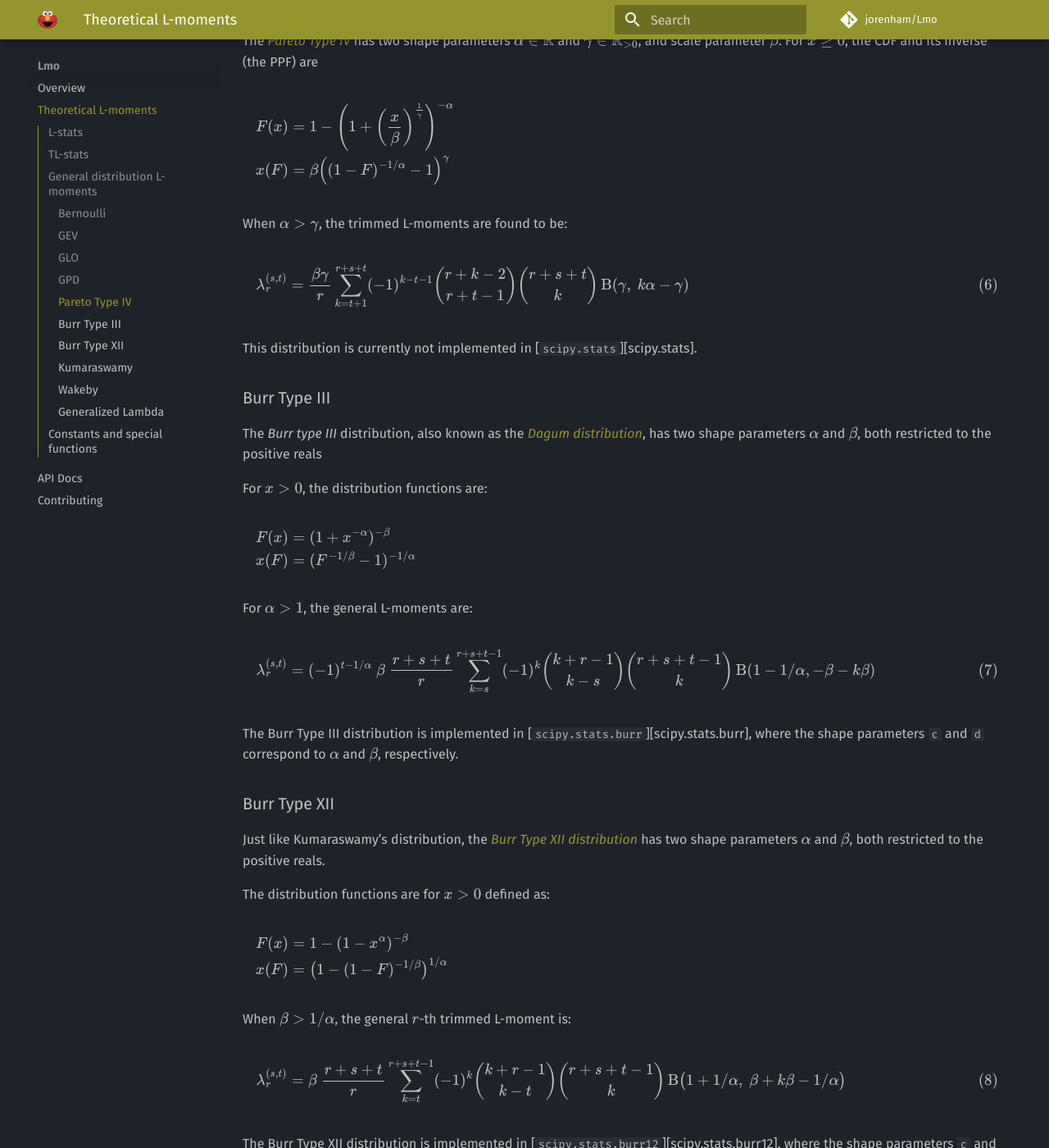
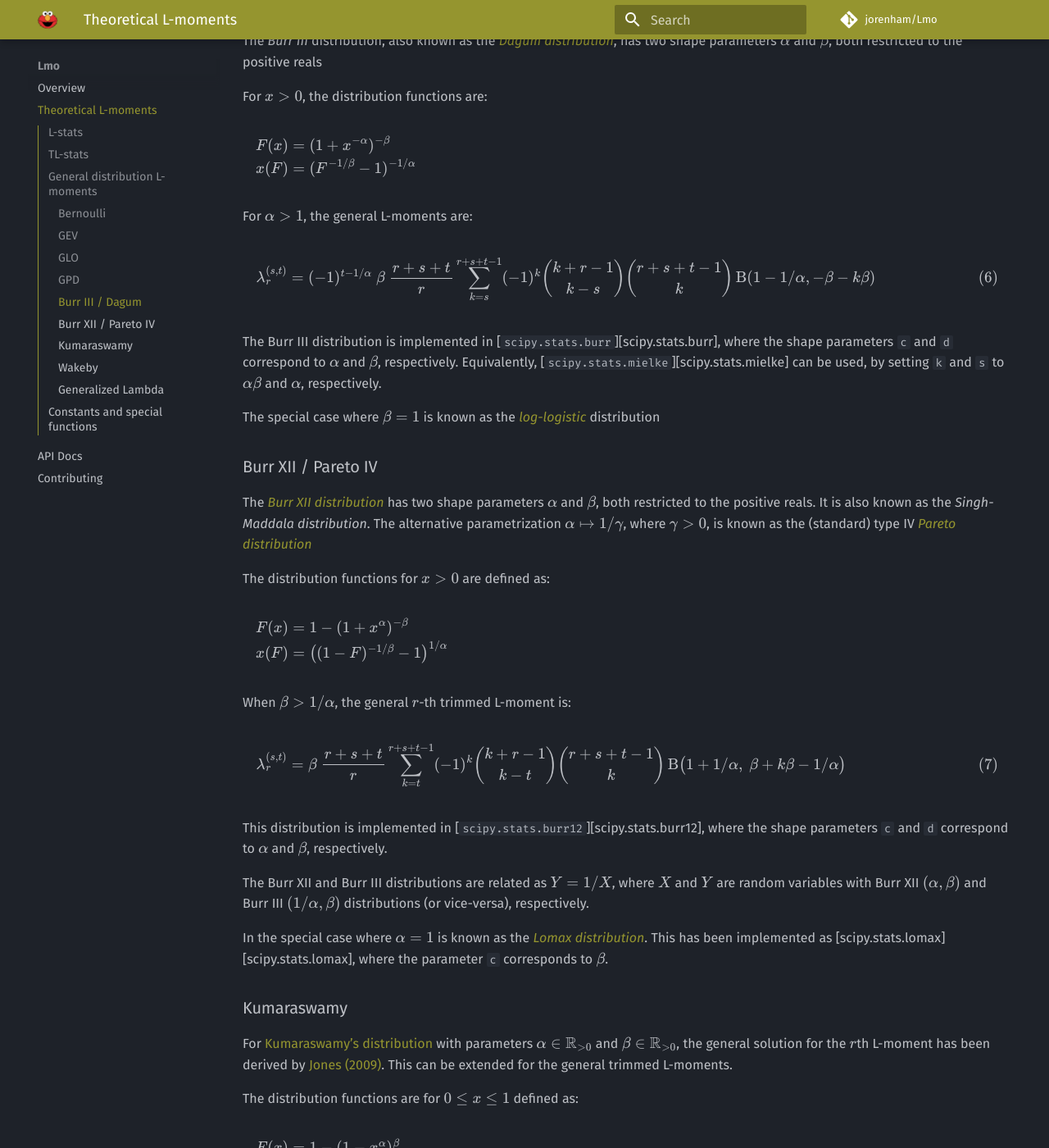
Before and after one commit to jorenham/Lmo, an MkDocs documentation site: the page built from docs/distributions.md, in a window 1280 px wide and 1400 px high, scrolled down 5663 px. Shown: the whole window at 82% size. Built offline with MkDocs 1.6.1 and Material for MkDocs 9.7.7, drawn with Linux system fonts in a browser that asks for light colours; comment, search, counter and statistics services are not loaded; some of the changed text lies outside the part shown.

Commit message:
Merged Pareto IV and Burr XII

```diff
--- a/docs/distributions.md
+++ b/docs/distributions.md
@@ -865,46 +865,9 @@
 \( q = (2 \alpha + 1) / (\alpha + 1) \) and \( \lambda = 1 / (2 - q) \) s.t.
 \( \alpha \neq -1 \) and \( q < 2 \).
 
-### Pareto Type IV
+### Burr III / Dagum
 
-The [*Pareto Type IV*](https://wikipedia.org/wiki/Pareto_distribution) has two
-shape parameters \( \alpha \in \mathbb{R} \) and
-\( \gamma \in \mathbb{R}_{>0} \), and scale parameter \( \beta \).
-For \( x \ge 0 \), the CDF and its inverse (the PPF) are
-
-\[
-\begin{align*}
-    F(x)
-        &= 1 - \left(
-            1 + \left(\frac x \beta\right)^{\frac 1 \gamma}
-        \right)^{-\alpha} \\
-    x(F)
-        &= \beta \left(
-            (1 - F)^{-1 / \alpha} - 1
-        \right)^\gamma
-\end{align*}
-\]
-
-When \( \alpha > \gamma \), the trimmed L-moments are found to be:
-
-\[
-    \begin{equation}
-        \tlmoment{s,t}{r}
-            = \frac{\beta \gamma}{r}
-            \sum_{k = t + 1}^{r + s + t}
-                (-1)^{k - t - 1}
-                \binom{r + k - 2}{r + t - 1}
-                \binom{r + s + t}{k}
-                \B(\gamma,\ k \alpha - \gamma)
-            \label{eq:lr_pareto4}
-    \end{equation}
-\]
-
-This distribution is currently not implemented in [`scipy.stats`][scipy.stats].
-
-### Burr Type III
-
-The *Burr type III* distribution, also known as the
+The *Burr III* distribution, also known as the
 [*Dagum distribution*](https://wikipedia.org/wiki/Dagum_distribution), has two
 shape parameters \( \alpha \) and \( \beta \), both restricted to the
 positive reals
@@ -937,23 +900,33 @@
 \end{equation}
 \]
 
-The Burr Type III distribution is implemented in
+The Burr III distribution is implemented in
 [`scipy.stats.burr`][scipy.stats.burr], where the shape parameters `c` and `d`
 correspond to  \( \alpha \) and \( \beta \), respectively.
+Equivalently, [`scipy.stats.mielke`][scipy.stats.mielke] can be used, by
+setting `k` and `s` to \( \alpha \beta \) and \( \alpha \), respectively.
 
-### Burr Type XII
+The special case where \( \beta = 1 \) is known as the
+[*log-logistic*](https://wikipedia.org/wiki/Log-logistic_distribution)
+distribution
 
-Just like Kumaraswamy's distribution, the
-[*Burr Type XII distribution*](https://wikipedia.org/wiki/Burr_distribution)
+### Burr XII / Pareto IV
+
+The
+[*Burr XII distribution*](https://wikipedia.org/wiki/Burr_distribution)
 has two shape parameters \( \alpha \) and \( \beta \), both restricted to the
-positive reals.
+positive reals. It is also known as the *Singh-Maddala distribution*.
+The alternative parametrization \( \alpha \mapsto 1 / \gamma \), where
+\( \gamma > 0 \), is known as the (standard) type IV
+[*Pareto distribution*](https://wikipedia.org/wiki/Pareto_distribution)
 
-The distribution functions are for \( x > 0 \) defined as:
+
+The distribution functions for \( x > 0 \) are defined as:
 
 \[
 \begin{align*}
-    F(x) &= 1 - (1 - x^\alpha)^{-\beta} \\
-    x(F) &= \bigl(1 - (1 - F)^{-1/\beta} \bigr)^{1/\alpha}
+    F(x) &= 1 - (1 + x^\alpha)^{-\beta} \\
+    x(F) &= \bigl((1 - F)^{-1/\beta} - 1 \bigr)^{1/\alpha}
 \end{align*}
 \]
 
@@ -973,9 +946,19 @@
 \end{equation}
 \]
 
-The Burr Type XII distribution is implemented in
+This distribution is implemented in
 [`scipy.stats.burr12`][scipy.stats.burr12], where the shape parameters `c`
 and `d` correspond to  \( \alpha \) and \( \beta \), respectively.
+
+The Burr XII and Burr III distributions are related as \( Y = 1 / X \), where
+\( X \) and \( Y \) are random variables with Burr XII \( (\alpha, \beta) \)
+and Burr III \( (1 / \alpha, \beta) \)
+distributions (or vice-versa), respectively.
+
+In the special case where \( \alpha = 1 \) is known as the
+[*Lomax distribution*](https://wikipedia.org/wiki/Lomax_distribution). This
+has been implemented as [scipy.stats.lomax][scipy.stats.lomax], where the
+parameter `c` corresponds to \( \beta \).
 
 ### Kumaraswamy
 
```
Also changed, not shown: other parts of docs/distributions.md (+0 -1 lines).
